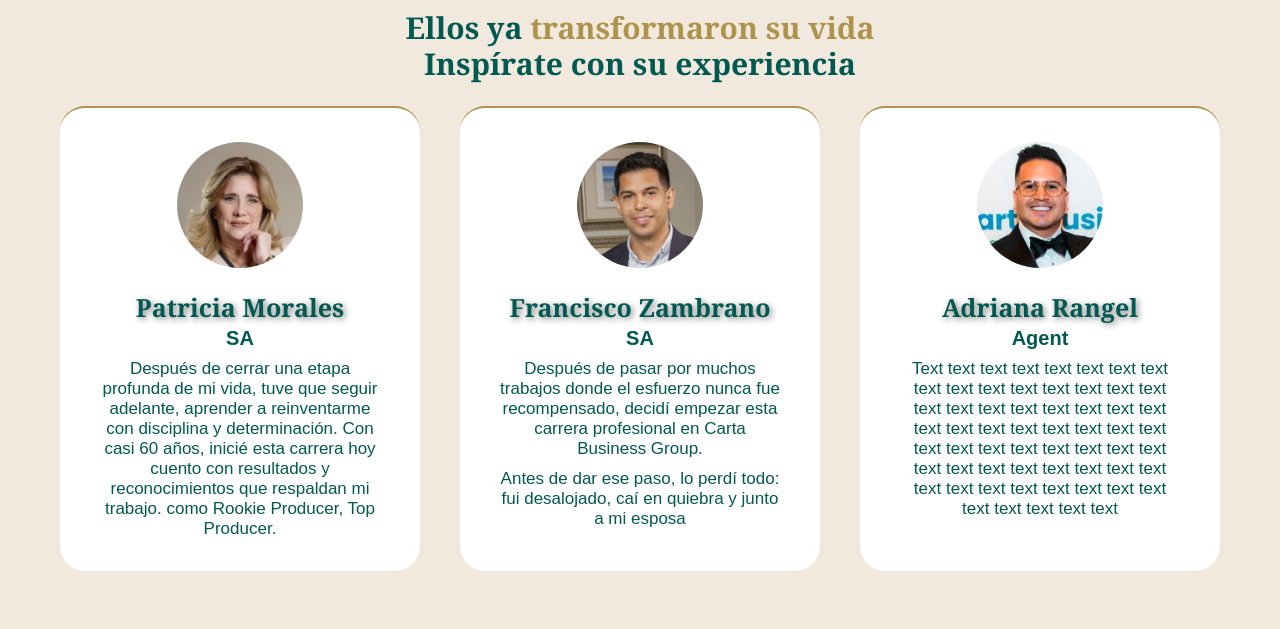
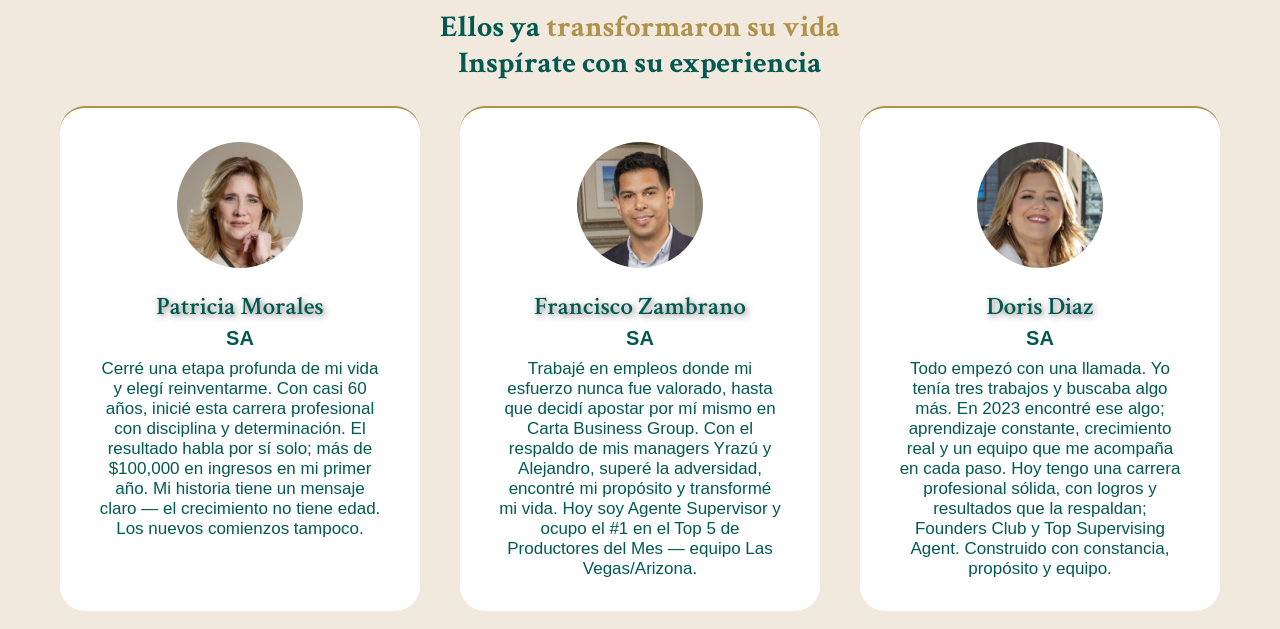
Before and after one commit to HSoftware/irazuLanding, a React (Vite) app: page / in a window 1280 px wide. Shown: the part 1900-2529 px from the top of the page. Built offline with nearby package versions, Linux system fonts and the light colour scheme.

Commit message:
Actualización 7 de abril. Completo y funcionando hasta testimonios.

```diff
--- a/index.html
+++ b/index.html
@@ -12,8 +12,8 @@
 
     <link rel="preconnect" href="https://fonts.googleapis.com">
     <link rel="preconnect" href="https://fonts.gstatic.com" crossorigin>
+    <link href="https://fonts.googleapis.com/css2?family=Crimson+Text:wght@400;600;700&display=swap" rel="stylesheet">
 
-    <link href="https://fonts.googleapis.com/css2?family=Crimson+Pro:wght@400;700&display=swap" rel="stylesheet">
 
 
   </head>
--- a/src/components/Testimonios/Testimonios.jsx
+++ b/src/components/Testimonios/Testimonios.jsx
@@ -1,67 +1,76 @@
-import { useState, useRef, useEffect } from 'react'
+import { useState, useRef, useEffect } from "react";
 
-import sergio from "../../assets/images/sergio.jpg"
-import Luis from "../../assets/images/Luis.png"
+import sergio from "../../assets/images/sergio.jpg";
+import Luis from "../../assets/images/Luis.png";
 
-import adriana from "../../assets/images/sergio.jpg"
-import patricia from "../../assets/images/patricia.png"
-import francisco from "../../assets/images/Luis.png"
-import "./Testimonios.css"
+import doris from "../../assets/images/Doris.png";
+import patricia from "../../assets/images/patricia.png";
+import francisco from "../../assets/images/Luis.png";
+import "./Testimonios.css";
 
 export default function Testimonios() {
-
-
   return (
     <section className="prueba-social p-5">
-
       {/* ************************************* sección de prueba **************************/}
 
-      <h2 className='tituloPruebaSocial'>
-        Ellos ya <span className='goldenText'>transformaron su vida</span><br />
+      <h2 className="tituloPruebaSocial">
+        Ellos ya <span className="goldenText">transformaron su vida</span>
+        <br />
         Inspírate con su experiencia
       </h2>
 
       <div className="marcoTestimonios">
-        <div className='cardTestimonio'>
+        <div className="cardTestimonio">
           <img className="cardImageTop" src={patricia} alt="Patricia Morales" />
           <div className="cardBody">
-              <h3 className='memberName'>Patricia Morales</h3>
-              <p className='memberStatus'>SA</p>
-              <p className='descriptionText'>Después de cerrar una etapa profunda de mi vida, tuve que seguir adelante, aprender a reinventarme con disciplina y determinación.
-                Con casi 60 años, inicié esta carrera hoy cuento con resultados y reconocimientos que respaldan mi trabajo.
-                como Rookie Producer, Top Producer.
+            <h3 className="memberName">Patricia Morales</h3>
+            <p className="memberStatus">SA</p>
+            <p className="descriptionText">
+              Cerré una etapa profunda de mi vida y elegí reinventarme. Con casi
+              60 años, inicié esta carrera profesional con disciplina y
+              determinación. El resultado habla por sí solo; más de $100,000 en
+              ingresos en mi primer año. Mi historia tiene un mensaje claro — el
+              crecimiento no tiene edad. Los nuevos comienzos tampoco.
             </p>
           </div>
         </div>
 
-        <div className='cardTestimonio'>
-          <img className="cardImageTop" src={francisco} alt="Patricia Morales" />
+        <div className="cardTestimonio">
+          <img
+            className="cardImageTop"
+            src={francisco}
+            alt="Patricia Morales"
+          />
           <div className="cardBody">
-              <h3 className='memberName'>Francisco Zambrano</h3>
-              <p className='memberStatus'>SA</p>
-              <p className='descriptionText'>
-                Después de pasar por muchos trabajos donde el esfuerzo nunca fue recompensado, decidí empezar esta carrera profesional en Carta Business Group.
+            <h3 className="memberName">Francisco Zambrano</h3>
+            <p className="memberStatus">SA</p>
+            <p className="descriptionText">
+              Trabajé en empleos donde mi esfuerzo nunca fue valorado, hasta que
+              decidí apostar por mí mismo en Carta Business Group. Con el
+              respaldo de mis managers Yrazú y Alejandro, superé la adversidad,
+              encontré mi propósito y transformé mi vida. Hoy soy Agente
+              Supervisor y ocupo el #1 en el Top 5 de Productores del Mes —
+              equipo Las Vegas/Arizona.
             </p>
-              <p className='descriptionText'>
-                Antes de dar ese paso, lo perdí todo: fui desalojado, caí en quiebra y junto a mi esposa
-              </p>
-
           </div>
         </div>
 
-        <div className='cardTestimonio'>
-          <img className="cardImageTop" src={adriana} alt="Patricia Morales" />
+        <div className="cardTestimonio">
+          <img className="cardImageTop" src={doris} alt="Doris Diaz" />
           <div className="cardBody">
-              <h3 className='memberName'>Adriana Rangel</h3>
-              <p className='memberStatus'>Agent</p>
-              <p className='descriptionText'>
-                Text text text text text text text text text text text  text text text text text text text text text text  text text text text text text text text text text  text text text text text text text text text text  text text text text text text text text text text  text text text text text text text text text text
+            <h3 className="memberName">Doris Diaz</h3>
+            <p className="memberStatus">SA</p>
+            <p className="descriptionText">
+              Todo empezó con una llamada. Yo tenía tres trabajos y buscaba algo
+              más. En 2023 encontré ese algo; aprendizaje constante, crecimiento
+              real y un equipo que me acompaña en cada paso. Hoy tengo una
+              carrera profesional sólida, con logros y resultados que la
+              respaldan; Founders Club y Top Supervising Agent. Construido con
+              constancia, propósito y equipo.
             </p>
-
           </div>
         </div>
       </div>
-
     </section>
-  )
+  );
 }
--- a/src/styles/_global.css
+++ b/src/styles/_global.css
@@ -36,6 +36,7 @@ h1, h2, h3, p {
 
 }
 
+
 h1 {
     font-size: 4em;
     font-weight: 700;
```
Also changed, not shown: src/components/Header/Header.jsx (+9 -7 lines), src/assets/images/firma04.png (added). Lines whose indentation alone changed are shown as unchanged.
